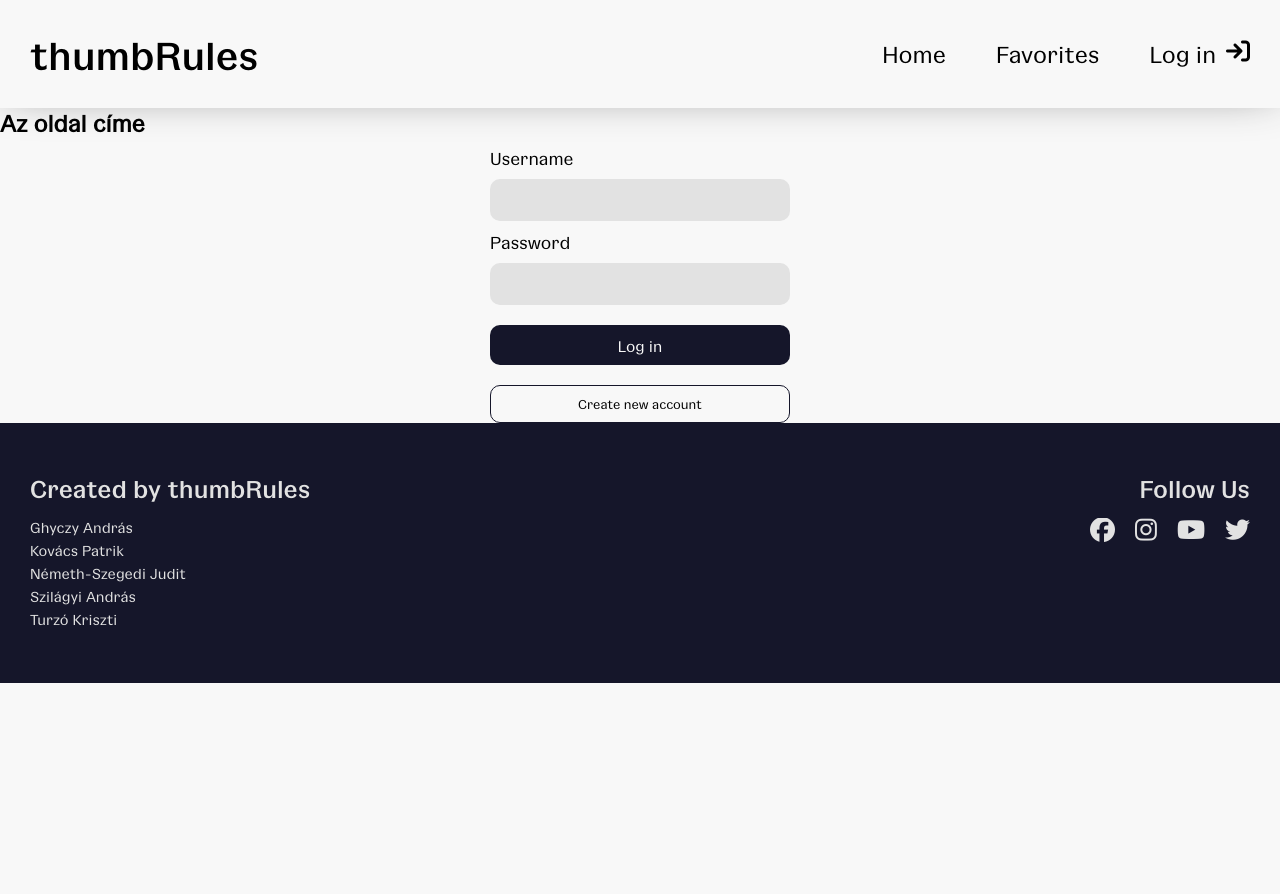
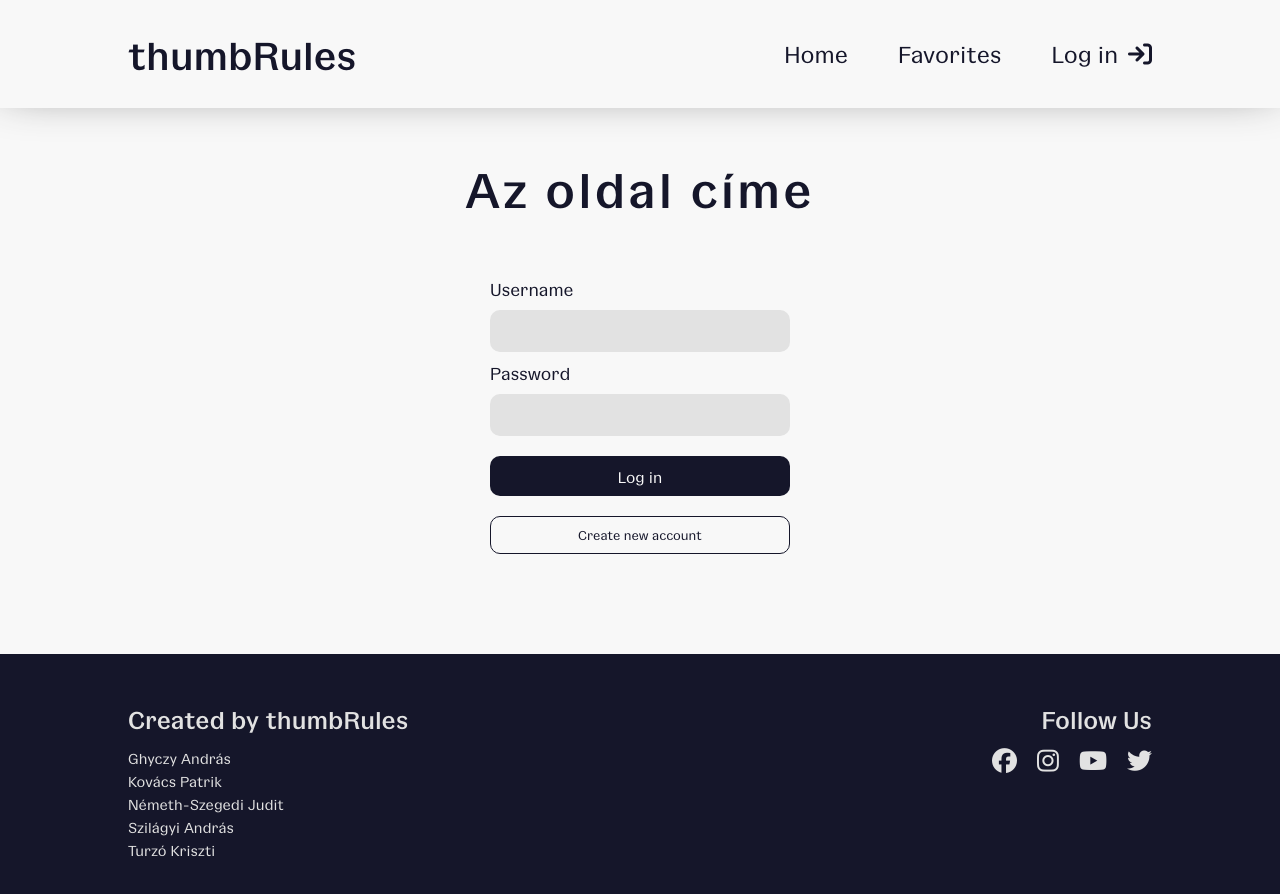
Before and after one commit to NemethSzegediJudit/japanese-artwork-gallery, a React (Create React App) app in the folder artworks/: page /login in a window 1280 px wide. Shown: the top 894 px of the page. Before the commit the page ends 800 px from the top, so only its background shows below. Built offline with nearby package versions, Linux system fonts and the light colour scheme.

Commit message:
basic css stuffs

```diff
--- a/artworks/src/index.css
+++ b/artworks/src/index.css
@@ -1,13 +1,36 @@
-body {
-  margin: 0;
-  font-family: -apple-system, BlinkMacSystemFont, 'Segoe UI', 'Roboto', 'Oxygen',
-    'Ubuntu', 'Cantarell', 'Fira Sans', 'Droid Sans', 'Helvetica Neue',
-    sans-serif;
-  -webkit-font-smoothing: antialiased;
-  -moz-osx-font-smoothing: grayscale;
+@font-face {
+  font-family: "GangsterGrotesk";
+  src: url(./fonts/GangsterGrotesk-Regular.otf);
 }
 
-code {
-  font-family: source-code-pro, Menlo, Monaco, Consolas, 'Courier New',
-    monospace;
+@font-face {
+  font-family: "GangsterGrotesk-bold";
+  src: url(./fonts/GangsterGrotesk-Bold.otf);
 }
+
+@font-face {
+  font-family: "GangsterGrotesk-light";
+  src: url(./fonts/GangsterGrotesk-Light.otf);
+}
+
+#root {
+  position: relative;
+}
+
+body {
+  font-family: "GangsterGrotesk";
+  background-color: #f8f8f8;
+  margin: 0;
+  color: #15162a;
+}
+
+.container {
+  width: 100%;
+  max-width: 1024px;
+  margin: auto;
+  overflow: hidden;
+}
+
+main {
+  padding-bottom: 100px;
+}
--- a/artworks/src/layout/Page.jsx
+++ b/artworks/src/layout/Page.jsx
@@ -7,8 +7,10 @@ export default function Page(props) {
   return (
     <>
       <Header />
-      <h2>Az oldal címe</h2>
-      <main>{children}</main>
+      <main className="container">
+        <h2 className="page-title">Az oldal címe</h2>
+        {children}
+      </main>
       <Footer />
     </>
   );
--- a/artworks/src/pages/ArtPage.css
+++ b/artworks/src/pages/ArtPage.css
@@ -0,0 +1,4 @@
+.fa-arrow-left-long {
+  font-size: 30px;
+  margin-bottom: 20px;
+}
--- a/artworks/src/pages/ArtPage.jsx
+++ b/artworks/src/pages/ArtPage.jsx
@@ -27,7 +27,11 @@ export default function ArtPage() {
 
   return (
     <Page>
-      <button><i className="fa-solid fa-arrow-left-long"></i></button>
+      <div>
+        <button>
+          <i className="fa-solid fa-arrow-left-long"></i>
+        </button>
+      </div>
       <img src={artwork.primaryimageurl} alt="artwork" />
       <h1>{artwork.title}</h1>
       <h2>{artwork.dated}</h2>
--- a/artworks/src/reset.css
+++ b/artworks/src/reset.css
@@ -1,12 +1,3 @@
-@font-face {
-  font-family: "GangsterGrotesk";
-  src: url(./fonts/GangsterGrotesk-Regular.otf);
-}
-
-@font-face {
-  font-family: "GangsterGrotesk-bold";
-  src: url(./fonts/GangsterGrotesk-Bold.otf);
-}
 
 * {
   margin: 0;
@@ -16,12 +7,6 @@
   box-sizing: border-box;
   background: transparent;
   font-family: inherit;
-  overflow-x: hidden;
-}
-
-body {
-  font-family: "GangsterGrotesk";
-  background-color: #f8f8f8;
 }
 
 a {
```
